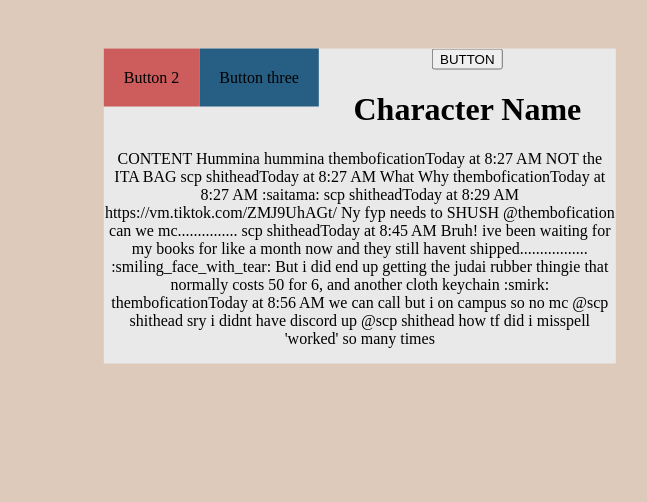
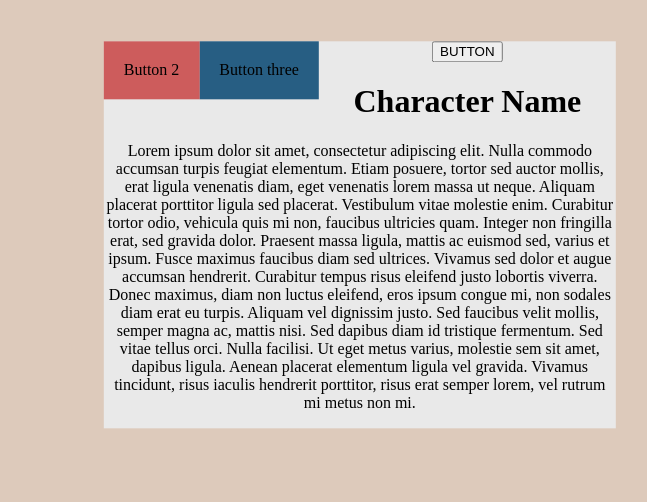
Before and after one commit to sarahborr/Dnd, a plain HTML site: page character.html in a window 1280 px wide. Shown: the full height of the page, 357-1004 px from the left. Drawn offline with Linux system fonts and the light colour scheme.

Commit message:
Removed Profanity

```diff
--- a/character.html
+++ b/character.html
@@ -60,29 +60,9 @@
 
 
         <h1>Character Name</h1>
-        <p>CONTENT Hummina hummina
-            themboficationToday at 8:27 AM
-            NOT the  ITA BAG
-            scp shitheadToday at 8:27 AM
-            What
-            Why
-            themboficationToday at 8:27 AM
-            :saitama:
-            scp shitheadToday at 8:29 AM
-            https://vm.tiktok.com/ZMJ9UhAGt/
-            Ny fyp needs to SHUSH
-            @thembofication
-            can we mc...............
-            scp shitheadToday at 8:45 AM
-            Bruh! ive been waiting for my books for like a month now
-            and they still havent shipped................. :smiling_face_with_tear:
-            But i did end up getting the judai rubber thingie that normally costs 50 for 6, and another cloth keychain :smirk:
-            themboficationToday at 8:56 AM
-            we can call but i on campus so no mc
-            @scp shithead
-            sry i didnt have discord up
-            @scp shithead
-            how tf did i misspell 'worked' so many times</p>
+        <p>Lorem ipsum dolor sit amet, consectetur adipiscing elit. Nulla commodo accumsan turpis feugiat elementum. Etiam posuere, tortor sed auctor mollis, erat ligula venenatis diam, eget venenatis lorem massa ut neque. Aliquam placerat porttitor ligula sed placerat. Vestibulum vitae molestie enim. Curabitur tortor odio, vehicula quis mi non, faucibus ultricies quam. Integer non fringilla erat, sed gravida dolor. Praesent massa ligula, mattis ac euismod sed, varius et ipsum. Fusce maximus faucibus diam sed ultrices.
+
+            Vivamus sed dolor et augue accumsan hendrerit. Curabitur tempus risus eleifend justo lobortis viverra. Donec maximus, diam non luctus eleifend, eros ipsum congue mi, non sodales diam erat eu turpis. Aliquam vel dignissim justo. Sed faucibus velit mollis, semper magna ac, mattis nisi. Sed dapibus diam id tristique fermentum. Sed vitae tellus orci. Nulla facilisi. Ut eget metus varius, molestie sem sit amet, dapibus ligula. Aenean placerat elementum ligula vel gravida. Vivamus tincidunt, risus iaculis hendrerit porttitor, risus erat semper lorem, vel rutrum mi metus non mi.</p>
     </div>
 </div>
 </body>
```
